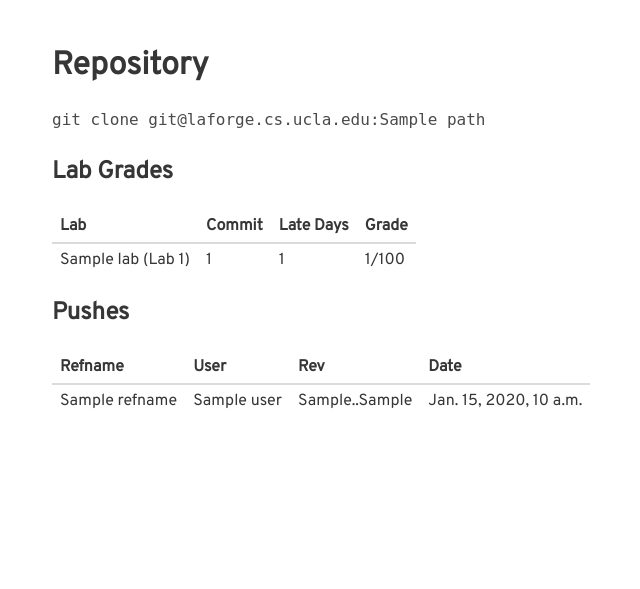
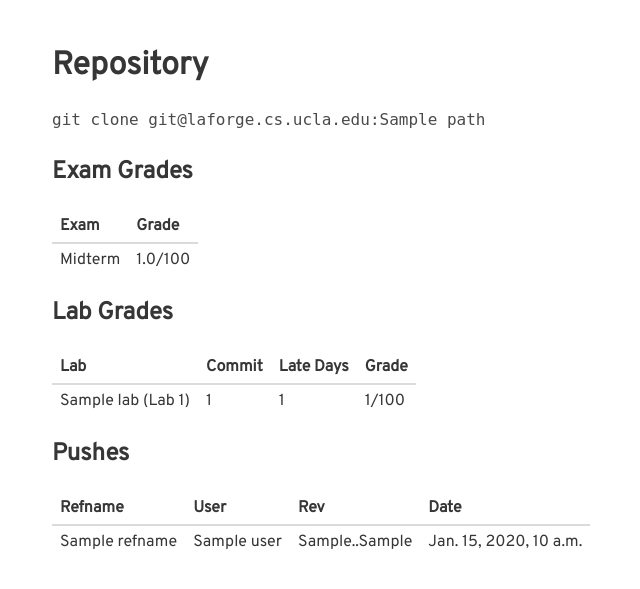
Before and after one commit to tiard/cs-111-website, a Django app: template cs111/django/templates/cs111/repository.html in a window 1280 px wide. Shown: the part 56-645 px from the top of the page, without its empty margins (12-652 px from the left). Run offline with Django 3.2, Linux system fonts and the light colour scheme; tables that the repository leaves empty hold one stand-in row (values such as "Sample post"); the template is opened without the code that fills it: values that come from a table or form of the project are taken from there, most other values are stand-ins (such as "Sample title", 1, 10 or a date in 2020); style sheets or scripts are compiled from the project's sources; some web fonts are replaced.

Commit message:
Added midterm grades

```diff
--- a/cs111/django/admin.py
+++ b/cs111/django/admin.py
@@ -1,9 +1,10 @@
 from django.contrib import admin
 
-from .models import File, Lecture, Lab, Role, LabGrade
+from .models import File, Lecture, Lab, Role, LabGrade, MidtermGrade
 
 admin.site.register(File)
 admin.site.register(Lecture)
 admin.site.register(Lab)
 admin.site.register(Role)
 admin.site.register(LabGrade)
+admin.site.register(MidtermGrade)
--- a/cs111/django/models.py
+++ b/cs111/django/models.py
@@ -64,3 +64,11 @@ class LabGrade(models.Model):
 
     class Meta:
         unique_together = ['student', 'lab']
+
+class MidtermGrade(models.Model):
+    student = models.OneToOneField(Role, on_delete=models.CASCADE,
+                                   related_name='midterm_grade')
+    grade = models.FloatField()
+
+    def __str__(self):
+        return f'{self.student} - Grade: {self.grade}'
--- a/cs111/django/templates/cs111/repository.html
+++ b/cs111/django/templates/cs111/repository.html
@@ -6,6 +6,28 @@
   <h1 class="title is-3">Repository</h1>
 
   <p class="is-family-monospace">git clone git@laforge.cs.ucla.edu:{{ repo.path }}</p>
+
+  {% if midterm_grade %}
+  <h2 class="title is-4">Exam Grades</h2>
+</div>
+
+<table class="table is-narrow">
+  <thead>
+    <tr>
+      <th>Exam</th>
+      <th>Grade</th>
+    </tr>
+  </thead>
+  <tbody>
+    <tr>
+      <td>Midterm</td>
+      <td>{{ midterm_grade.grade }}/100</td>
+    </tr>
+  </tbody>
+</table>
+
+<div class="content">
+  {% endif %}
 
   <h2 class="title is-4">Lab Grades</h2>
 </div>
```
Also changed, not shown: cs111/django/management/commands/addmidtermgrades.py (added, +32 -0 lines), cs111/django/views.py (+9 -1 lines), cs111/django/migrations/0007_add_midterm_grade.py (added).
